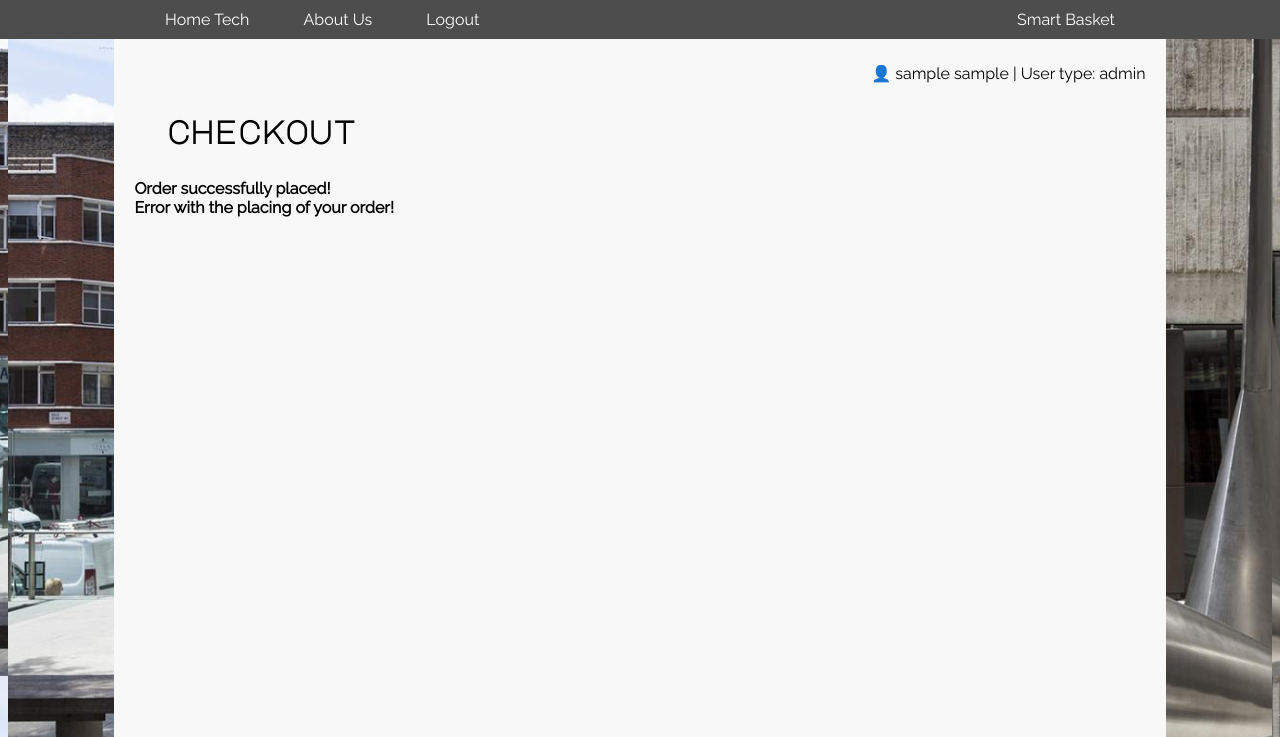
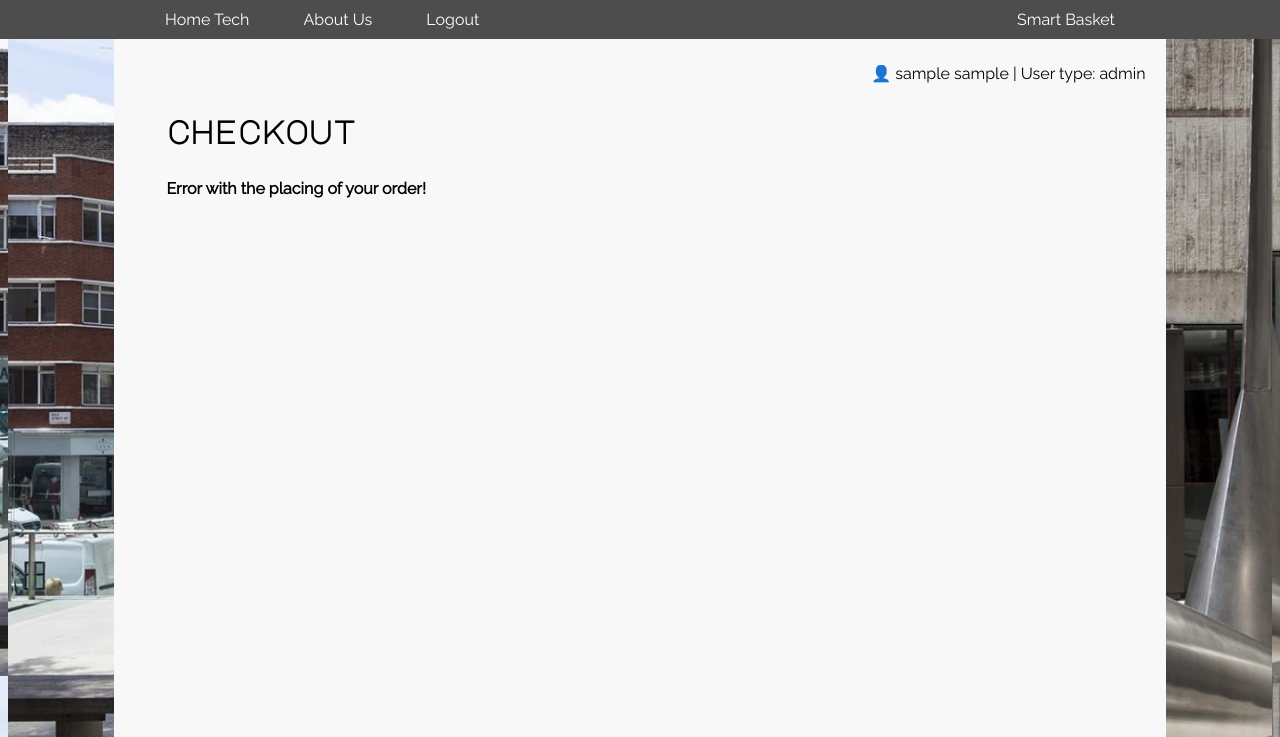
Before and after one commit to MalinthaSamarasinghe/homteq, a PHP site: page /checkout.php in a window 1280 px wide. Shown: the part 124-861 px from the top of the page. Run offline with PHP 8.4, Linux system fonts and the light colour scheme; the visitor is signed in with stand-in values (Sample User, id 1).

Commit message:
Updated checkout.php file by Malintha

```diff
--- a/checkout.php
+++ b/checkout.php
@@ -28,28 +28,9 @@ $currentdatetime = date('Y-m-d H:i:s');
 $SQL = "INSERT into Orders (userId, orderDateTime, orderStatus)
 VALUES ('".$_SESSION['userid']."','".$currentdatetime."', 'Placed')";
 
-//if execution of the INSERT INTO SQL query to add new order is correct
-if (mysqli_query($conn, $SQL))
-{
-	//Display "order success" message
-	echo "<p><b>Order successfully placed!</b></p>";
-}
-else
-{
-	//Display "order error" message
-	echo "<p><b>Error with the placing of your order!</b></p>";
-}
-
-$currentdatetime = date('Y-m-d H:i:s');
-$SQL = "INSERT into Orders (userId, orderDateTime, orderStatus)
-VALUES ('".$_SESSION['userid']."','".$currentdatetime."', 'Placed')";
-
 //if execution of SQL query to add new order correct and session basket is set and nb of elements in session is > 0
 if (mysqli_query($conn, $SQL) and isset($_SESSION['basket']) and count($_SESSION['basket'])>0)
 {
-	//Display "order success" message
-	echo "<p><b>Order successfully placed!</b></p>";
-
 	//SQL SELECT query to retrieve max order number for current user (for which id matches the id in the session)
 	//to retrieve the order number of most recent order placed by current user i.e. the order just created
 	$maxSQL = "SELECT max(orderNo) as maxOrderNo, userId FROM Orders WHERE userId =".$_SESSION['userid'];
@@ -63,7 +44,8 @@ if (mysqli_query($conn, $SQL) and isset($_SESSION['basket']) and count($_SESSION
 	//store the value of this order number in a local variable and display the order number.
 	$orderno = $arrayo['maxOrderNo'];
 
-	echo "<p>Order No: <b>".$orderno."</b></p>";
+	//Display "order success" message and order number message
+	echo "<p style='padding-left: 32px;'>The Order has been placed successfully. The order number is:  <b>".$orderno."</b></p><br>";
 
 	$total = 0;
 
@@ -127,7 +109,7 @@ if (mysqli_query($conn, $SQL) and isset($_SESSION['basket']) and count($_SESSION
 else
 {
 	//Display "order error" message
-	echo "<p><b>Error with the placing of your order!</b></p>";
+	echo "<p style='padding-left: 32px;'><b>Error with the placing of your order!</b></p>";
 }
 
 unset($_SESSION['basket']);
```
